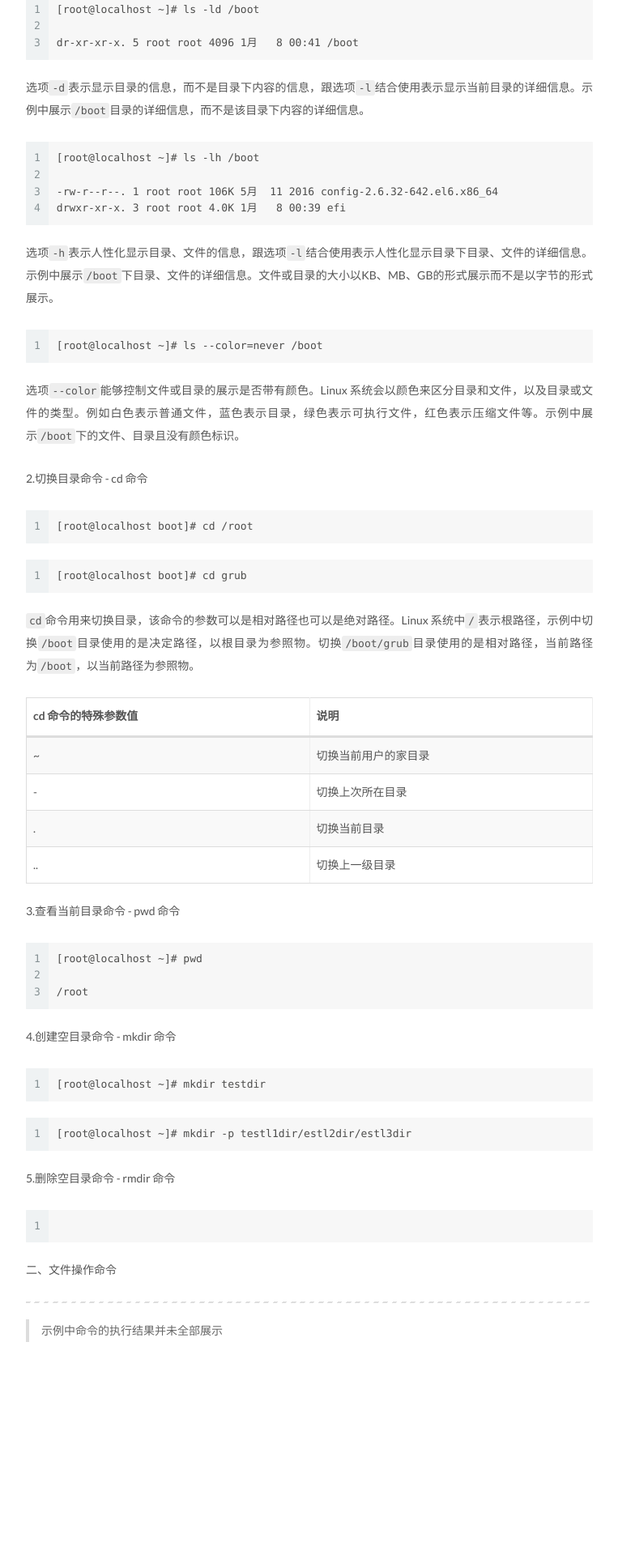
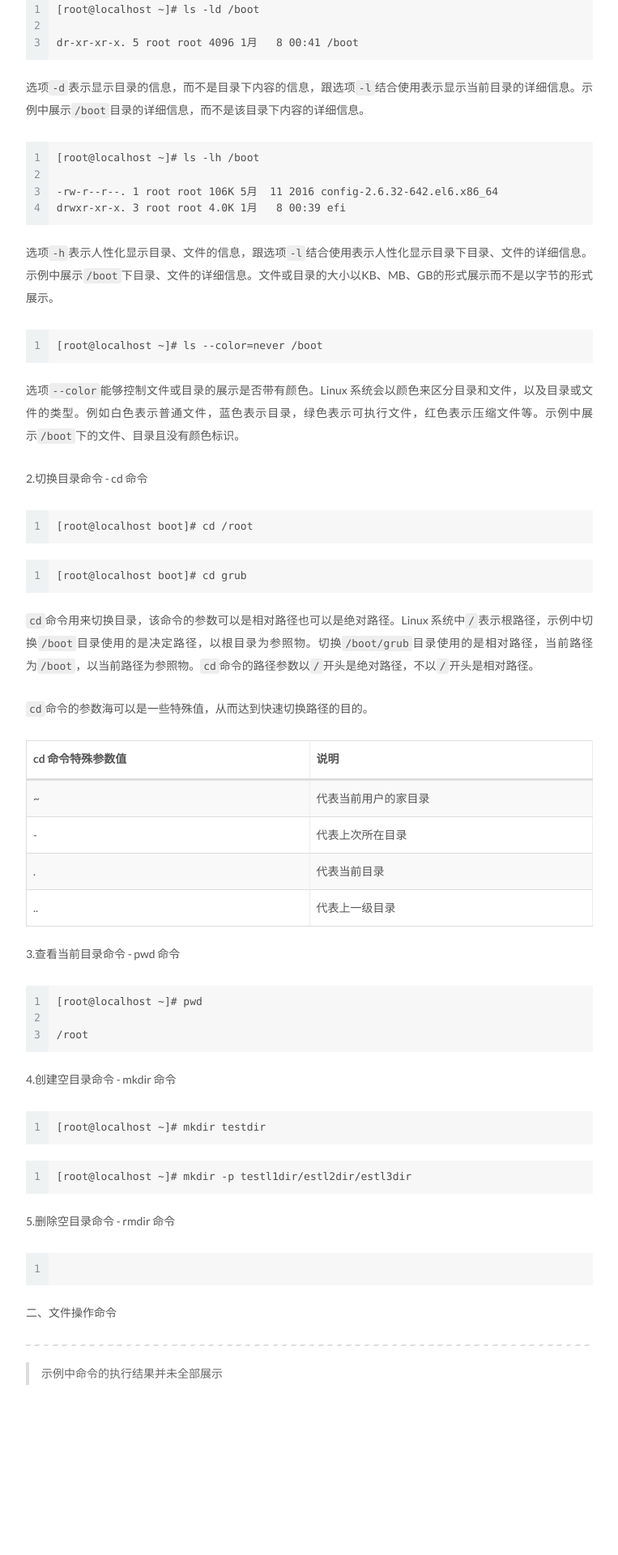
Before and after one commit to chuyibo/chuyibo.github.io, a Jekyll site: the page built from _posts/2021-01-07-Linux 基础命令(二).md, in a window 1280 px wide. Shown: the part 1436-3356 px from the top of the page at 81% size, without its empty margins (258-1021 px from the left). Built offline with Jekyll 4.4.1, drawn with Linux system fonts in a browser that asks for light colours; before the commit the page ends 3303 px from its top, so only the background shows below that.

Commit message:
2021/01/10

````diff
--- a/_posts/2021-01-07-Linux 基础命令(二).md
+++ b/_posts/2021-01-07-Linux 基础命令(二).md
@@ -79,14 +79,16 @@ drwxr-xr-x. 3 root root 4.0K 1月   8 00:39 efi
 [root@localhost boot]# cd grub
 ```
 
-`cd`命令用来切换目录，该命令的参数可以是相对路径也可以是绝对路径。Linux 系统中`/`表示根路径，示例中切换`/boot`目录使用的是决定路径，以根目录为参照物。切换`/boot/grub`目录使用的是相对路径，当前路径为`/boot`，以当前路径为参照物。
+`cd`命令用来切换目录，该命令的参数可以是相对路径也可以是绝对路径。Linux 系统中`/`表示根路径，示例中切换`/boot`目录使用的是决定路径，以根目录为参照物。切换`/boot/grub`目录使用的是相对路径，当前路径为`/boot`，以当前路径为参照物。`cd`命令的路径参数以`/`开头是绝对路径，不以`/`开头是相对路径。
 
-| cd 命令的特殊参数值 | 说明                 |
-| ------------------- | -------------------- |
-| ~                   | 切换当前用户的家目录 |
-| -                   | 切换上次所在目录     |
-| .                   | 切换当前目录         |
-| ..                  | 切换上一级目录       |
+`cd`命令的参数海可以是一些特殊值，从而达到快速切换路径的目的。
+
+| cd 命令特殊参数值 | 说明                 |
+| ----------------- | -------------------- |
+| ~                 | 代表当前用户的家目录 |
+| -                 | 代表上次所在目录     |
+| .                 | 代表当前目录         |
+| ..                | 代表上一级目录       |
 
 3.查看当前目录命令 - pwd 命令
 
````
